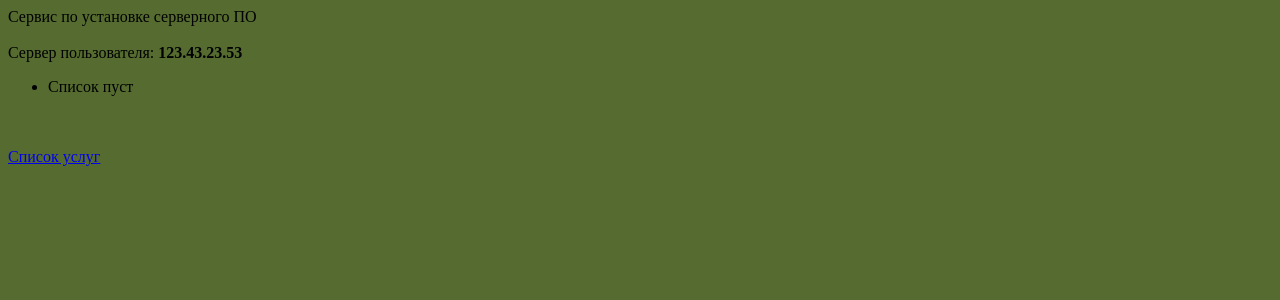
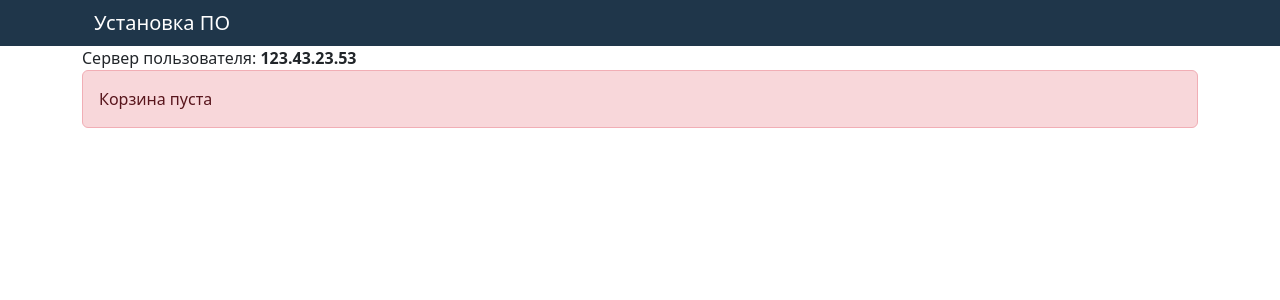
Before and after one commit to Yu-Leo/install-server-software-backend, a Django app: page /order/1/ in a window 1280 px wide. Shown: the top 300 px of the page. Run offline with Django 5.2, Linux system fonts and the light colour scheme.

Commit message:
Simple styles

```diff
--- a/backend/server_software/static/css/style.css
+++ b/backend/server_software/static/css/style.css
@@ -1,3 +1,25 @@
-body {
-    background-color: darkolivegreen;
+.dark-blue {
+    background-color: #1F364A;
 }
+
+.service-card-img {
+    width: 70%;
+    margin-left: auto;
+    margin-right: auto;
+    margin-top: 20px;
+}
+
+.dark-blue-btn {
+    background-color: #1F364A;
+    color: #fff;
+}
+
+.dark-blue-btn:hover {
+    background-color: #fff;
+    border-color: #1F364A;
+    color: #1F364A;
+}
+
+.not-found-alert {
+    width: 100%;
+}
--- a/backend/server_software/templates/base.html
+++ b/backend/server_software/templates/base.html
@@ -4,10 +4,20 @@
 <head>
     <meta charset="utf-8">
     <title>{% block title %}{% endblock %}</title>
+    <link href="https://cdn.jsdelivr.net/npm/bootstrap@5.3.3/dist/css/bootstrap.min.css" rel="stylesheet"
+          integrity="sha384-QWTKZyjpPEjISv5WaRU9OFeRpok6YctnYmDr5pNlyT2bRjXh0JMhjY6hW+ALEwIH" crossorigin="anonymous">
     <link rel="stylesheet" href="{% static 'css/style.css' %}">
 </head>
 <body>
-Сервис по установке серверного ПО
-{% block content %}{% endblock %}
+<nav class="navbar dark-blue">
+    <div class="container">
+        <div class="container-fluid">
+            <a class="navbar-brand text-white" href="{% url 'services' %}">Установка ПО</a>
+        </div>
+    </div>
+</nav>
+<div class="container">
+    {% block content %}{% endblock %}
+</div>
 </body>
 </html>
--- a/backend/server_software/templates/order.html
+++ b/backend/server_software/templates/order.html
@@ -3,23 +3,39 @@
 {% block title %}Заказ{% endblock %}
 
 {% block content %}
-<br>
-    <br>
     Сервер пользователя: <strong>123.43.23.53</strong>
-<ul>
     {% for service in data.services %}
-        <li>
-            <a href="{% url 'service_url' service.id %}">{{ service.title }}</a>
-            <img src="{{ service.logo_file_name }}" alt="{{ service.logo_file_name }}" width="100px">
-            Цена: {{ service.price }}
-        </li>
+        <div class="card mb-3">
+            <div class="row g-0">
+                <div class="col-md-2">
+                    <div class="card-body">
+                        <img src="{{ service.logo_file_name }}" width="100px" class="img-fluid rounded-start"
+                             alt="{{ service.logo_file_name }}">
+                    </div>
+                </div>
+                <div class="col-md-6">
+                    <div class="card-body">
+                        <h5 class="card-title">
+                            <a class="text-black text-decoration-none"
+                               href="{% url 'service_url' service.id %}">{{ service.title }}</a>
+                        </h5>
+                    </div>
+                </div>
+                <div class="col-md-2">
+                    <div class="card-body">
+                        <p class="card-text">Версия: <strong>v3.0</strong></p>
+                    </div>
+                </div>
+                <div class="col-md-2">
+                    <div class="card-body">
+                        <p class="card-text">Цена: <strong>{{ service.price }} руб.</strong></p>
+                    </div>
+                </div>
+            </div>
+        </div>
     {% empty %}
-        <li>Список пуст</li>
+        <div class="alert alert-danger not-found-alert" role="alert">
+            Корзина пуста
+        </div>
     {% endfor %}
-</ul>
-    <br>
-    <br>
-
-<a href="{% url 'services' %}">Список услуг</a>
-
 {% endblock %}
--- a/backend/server_software/templates/service.html
+++ b/backend/server_software/templates/service.html
@@ -13,7 +13,4 @@
     Размер: {{ data.size }}
     <br>
     <br>
-
-    <a href="{% url 'services' %}">Список услуг</a>
-
 {% endblock %}
--- a/backend/server_software/views.py
+++ b/backend/server_software/views.py
@@ -2,15 +2,20 @@ from django.shortcuts import render
 
 services = [
     {'id': 0, 'title': 'Docker', 'logo_file_name': 'http://172.19.0.3:9000/server-soft-logos/0.png',
-     'price': 100},
+     'price': 100,
+     'summary': 'Программное обеспечение для автоматизации развёртывания и управления приложениями.'},
     {'id': 1, 'title': 'NodeJS', 'logo_file_name': 'http://172.19.0.3:9000/server-soft-logos/1.png',
-     'price': 150},
+     'price': 150,
+     'summary': 'Программная платформа, основанная на движке V8, которая превращает JavaScript из узкоспециализированного языка в язык общего назначения.'},
     {'id': 2, 'title': 'Python', 'logo_file_name': 'http://172.19.0.3:9000/server-soft-logos/2.png',
-     'price': 200},
+     'price': 200,
+     'summary': 'Мультипарадигмальный высокоуровневый язык программирования общего назначения с динамической строгой типизацией'},
     {'id': 3, 'title': 'JS', 'logo_file_name': 'http://172.19.0.3:9000/server-soft-logos/3.png',
-     'price': 300},
+     'price': 300,
+     'summary': 'Язык программирования, который в первую очередь применяют в веб-сфере'},
     {'id': 4, 'title': 'git', 'logo_file_name': 'http://172.19.0.3:9000/server-soft-logos/4.png',
-     'price': 400},
+     'price': 400,
+     'summary': 'Распределённая система управления версиями.'},
 ]
 
 order = [
```
Also changed, not shown: backend/server_software/templates/services.html (+27 -22 lines).
